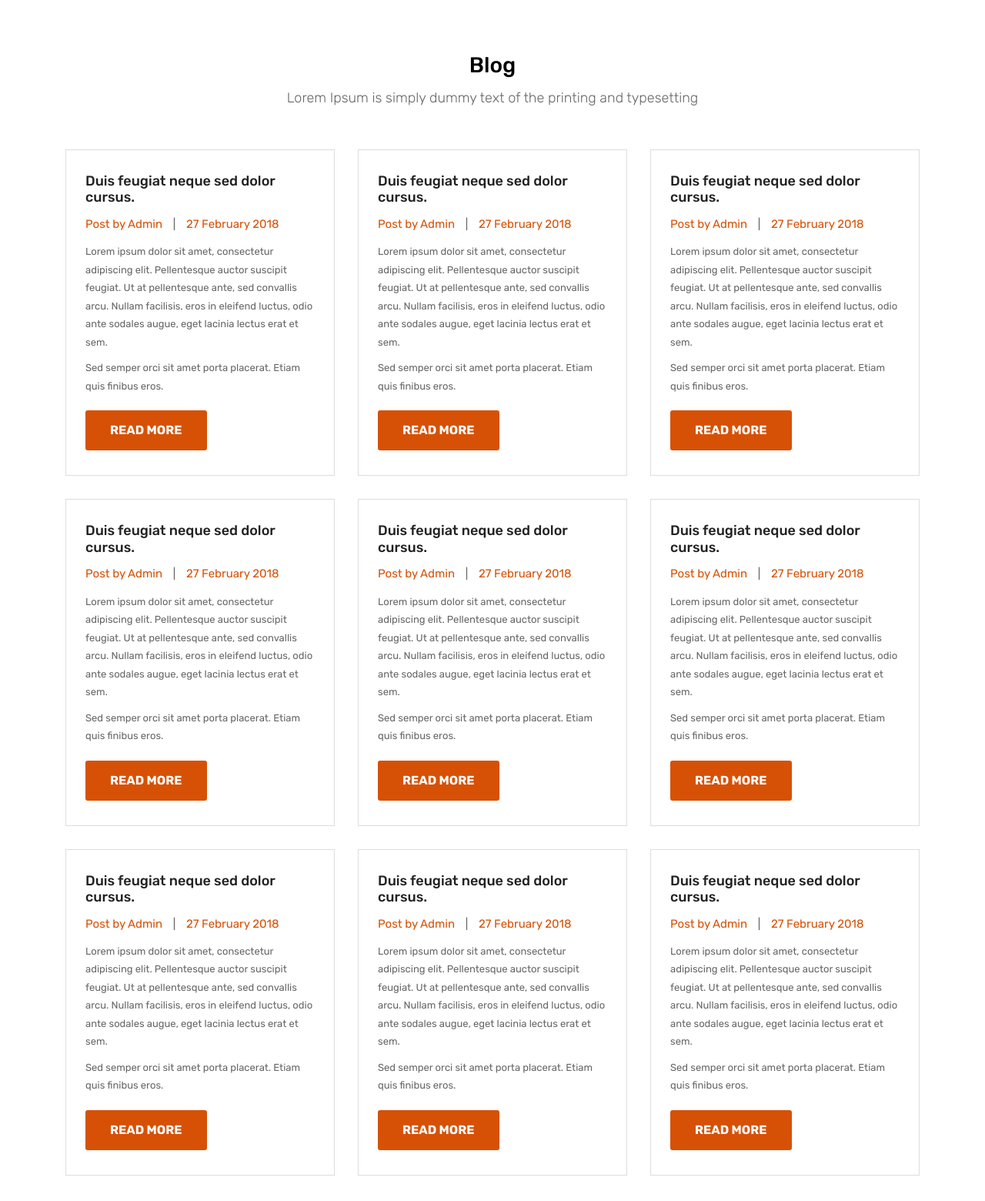
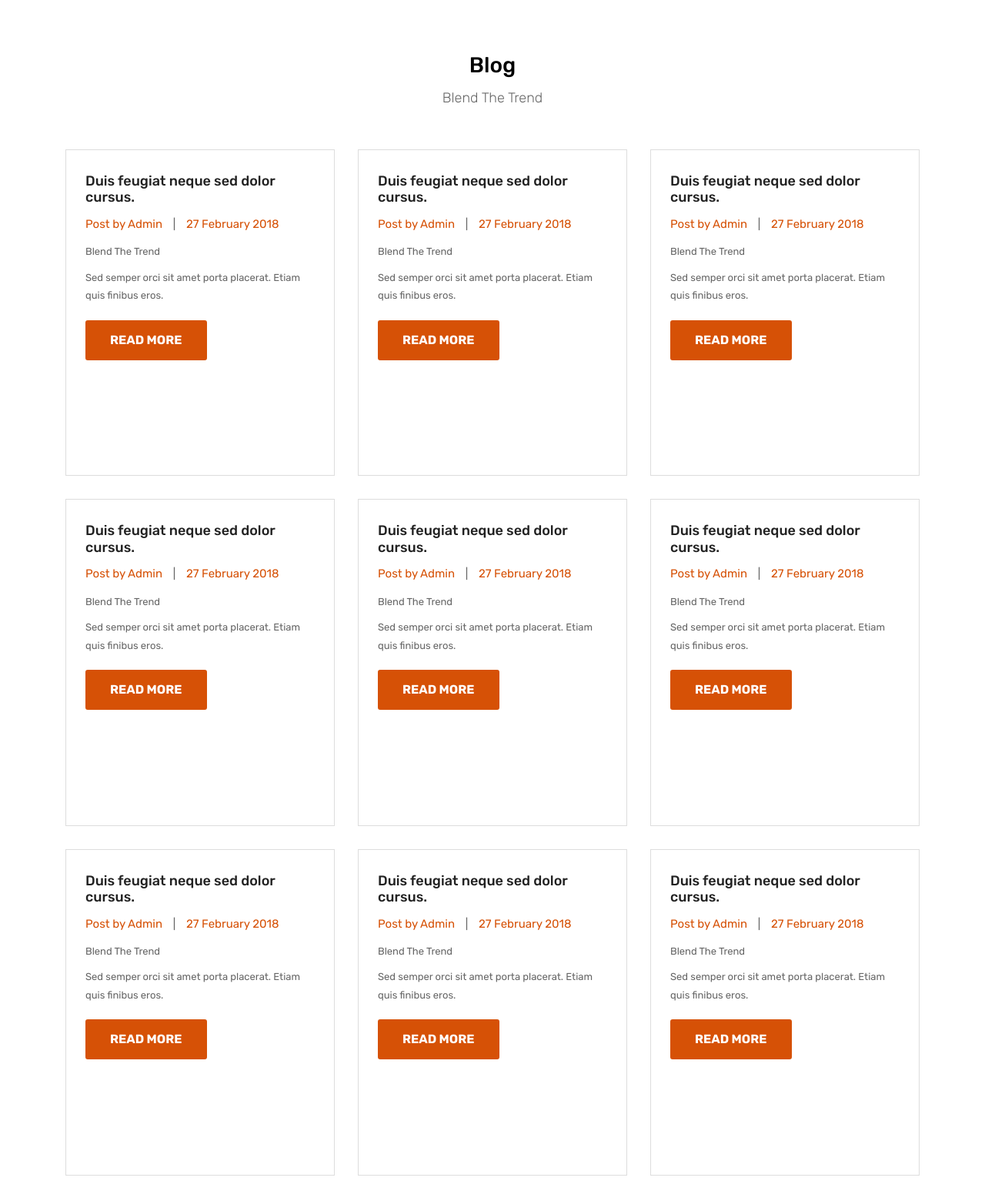
Before and after one commit to vipuluthaiah/Cafe, a plain HTML site: page blog.html in a window 1280 px wide. Shown: the part 448-2008 px from the top of the page at 77% size. Drawn offline with Linux system fonts and the light colour scheme.

Commit message:
first commi1t

```diff
--- a/blog.html
+++ b/blog.html
@@ -8,7 +8,7 @@
     <meta name="viewport" content="width=device-width, initial-scale=1">
 
      <!-- Site Metas -->
-    <title>Blend the Trend - Responsive HTML5 Template</title>
+    <title>Blend the Trend -</title>
     <meta name="keywords" content="">
     <meta name="description" content="">
     <meta name="author" content="">
@@ -91,7 +91,7 @@
 				<div class="col-lg-12">
 					<div class="heading-title text-center">
 						<h2>Blog</h2>
-						<p>Lorem Ipsum is simply dummy text of the printing and typesetting</p>
+						<p>Blend The Trend</p>
 					</div>
 				</div>
 			</div>
@@ -108,8 +108,7 @@
 								<li>|</li>
 								<li><span>27 February 2018</span></li>
 							</ul>
-							<p>Lorem ipsum dolor sit amet, consectetur adipiscing elit. Pellentesque auctor suscipit feugiat. Ut at pellentesque ante, sed convallis arcu. Nullam facilisis, eros in eleifend luctus, odio ante sodales augue, eget lacinia lectus erat et sem. </p>
-							<p>Sed semper orci sit amet porta placerat. Etiam quis finibus eros. </p>
+	<p>Blend The Trend</p>							<p>Sed semper orci sit amet porta placerat. Etiam quis finibus eros. </p>
 							<a class="btn btn-lg btn-circle btn-outline-new-white" href="#">Read More</a>
 						</div>
 					</div>
@@ -126,8 +125,7 @@
 								<li>|</li>
 								<li><span>27 February 2018</span></li>
 							</ul>
-							<p>Lorem ipsum dolor sit amet, consectetur adipiscing elit. Pellentesque auctor suscipit feugiat. Ut at pellentesque ante, sed convallis arcu. Nullam facilisis, eros in eleifend luctus, odio ante sodales augue, eget lacinia lectus erat et sem. </p>
-							<p>Sed semper orci sit amet porta placerat. Etiam quis finibus eros. </p>
+	<p>Blend The Trend</p>							<p>Sed semper orci sit amet porta placerat. Etiam quis finibus eros. </p>
 							<a class="btn btn-lg btn-circle btn-outline-new-white" href="#">Read More</a>
 						</div>
 					</div>
@@ -144,8 +142,7 @@
 								<li>|</li>
 								<li><span>27 February 2018</span></li>
 							</ul>
-							<p>Lorem ipsum dolor sit amet, consectetur adipiscing elit. Pellentesque auctor suscipit feugiat. Ut at pellentesque ante, sed convallis arcu. Nullam facilisis, eros in eleifend luctus, odio ante sodales augue, eget lacinia lectus erat et sem. </p>
-							<p>Sed semper orci sit amet porta placerat. Etiam quis finibus eros. </p>
+	<p>Blend The Trend</p>							<p>Sed semper orci sit amet porta placerat. Etiam quis finibus eros. </p>
 							<a class="btn btn-lg btn-circle btn-outline-new-white" href="#">Read More</a>
 						</div>
 					</div>
@@ -162,8 +159,7 @@
 								<li>|</li>
 								<li><span>27 February 2018</span></li>
 							</ul>
-							<p>Lorem ipsum dolor sit amet, consectetur adipiscing elit. Pellentesque auctor suscipit feugiat. Ut at pellentesque ante, sed convallis arcu. Nullam facilisis, eros in eleifend luctus, odio ante sodales augue, eget lacinia lectus erat et sem. </p>
-							<p>Sed semper orci sit amet porta placerat. Etiam quis finibus eros. </p>
+	<p>Blend The Trend</p>							<p>Sed semper orci sit amet porta placerat. Etiam quis finibus eros. </p>
 							<a class="btn btn-lg btn-circle btn-outline-new-white" href="#">Read More</a>
 						</div>
 					</div>
@@ -180,8 +176,7 @@
 								<li>|</li>
 								<li><span>27 February 2018</span></li>
 							</ul>
-							<p>Lorem ipsum dolor sit amet, consectetur adipiscing elit. Pellentesque auctor suscipit feugiat. Ut at pellentesque ante, sed convallis arcu. Nullam facilisis, eros in eleifend luctus, odio ante sodales augue, eget lacinia lectus erat et sem. </p>
-							<p>Sed semper orci sit amet porta placerat. Etiam quis finibus eros. </p>
+	<p>Blend The Trend</p>							<p>Sed semper orci sit amet porta placerat. Etiam quis finibus eros. </p>
 							<a class="btn btn-lg btn-circle btn-outline-new-white" href="#">Read More</a>
 						</div>
 					</div>
@@ -198,8 +193,7 @@
 								<li>|</li>
 								<li><span>27 February 2018</span></li>
 							</ul>
-							<p>Lorem ipsum dolor sit amet, consectetur adipiscing elit. Pellentesque auctor suscipit feugiat. Ut at pellentesque ante, sed convallis arcu. Nullam facilisis, eros in eleifend luctus, odio ante sodales augue, eget lacinia lectus erat et sem. </p>
-							<p>Sed semper orci sit amet porta placerat. Etiam quis finibus eros. </p>
+	<p>Blend The Trend</p>							<p>Sed semper orci sit amet porta placerat. Etiam quis finibus eros. </p>
 							<a class="btn btn-lg btn-circle btn-outline-new-white" href="#">Read More</a>
 						</div>
 					</div>
@@ -216,8 +210,7 @@
 								<li>|</li>
 								<li><span>27 February 2018</span></li>
 							</ul>
-							<p>Lorem ipsum dolor sit amet, consectetur adipiscing elit. Pellentesque auctor suscipit feugiat. Ut at pellentesque ante, sed convallis arcu. Nullam facilisis, eros in eleifend luctus, odio ante sodales augue, eget lacinia lectus erat et sem. </p>
-							<p>Sed semper orci sit amet porta placerat. Etiam quis finibus eros. </p>
+	<p>Blend The Trend</p>							<p>Sed semper orci sit amet porta placerat. Etiam quis finibus eros. </p>
 							<a class="btn btn-lg btn-circle btn-outline-new-white" href="#">Read More</a>
 						</div>
 					</div>
@@ -234,8 +227,7 @@
 								<li>|</li>
 								<li><span>27 February 2018</span></li>
 							</ul>
-							<p>Lorem ipsum dolor sit amet, consectetur adipiscing elit. Pellentesque auctor suscipit feugiat. Ut at pellentesque ante, sed convallis arcu. Nullam facilisis, eros in eleifend luctus, odio ante sodales augue, eget lacinia lectus erat et sem. </p>
-							<p>Sed semper orci sit amet porta placerat. Etiam quis finibus eros. </p>
+	<p>Blend The Trend</p>							<p>Sed semper orci sit amet porta placerat. Etiam quis finibus eros. </p>
 							<a class="btn btn-lg btn-circle btn-outline-new-white" href="#">Read More</a>
 						</div>
 					</div>
@@ -252,8 +244,7 @@
 								<li>|</li>
 								<li><span>27 February 2018</span></li>
 							</ul>
-							<p>Lorem ipsum dolor sit amet, consectetur adipiscing elit. Pellentesque auctor suscipit feugiat. Ut at pellentesque ante, sed convallis arcu. Nullam facilisis, eros in eleifend luctus, odio ante sodales augue, eget lacinia lectus erat et sem. </p>
-							<p>Sed semper orci sit amet porta placerat. Etiam quis finibus eros. </p>
+	<p>Blend The Trend</p>							<p>Sed semper orci sit amet porta placerat. Etiam quis finibus eros. </p>
 							<a class="btn btn-lg btn-circle btn-outline-new-white" href="#">Read More</a>
 						</div>
 					</div>
```
Also changed, not shown: about.html (+4 -5 lines), blog-details.html (+2 -2 lines), contact.html (+2 -2 lines), gallery.html (+3 -3 lines), index.html (+5 -7 lines), menu.html (+3 -3 lines), reservation.html (+3 -3 lines), stuff.html (+3 -3 lines).
